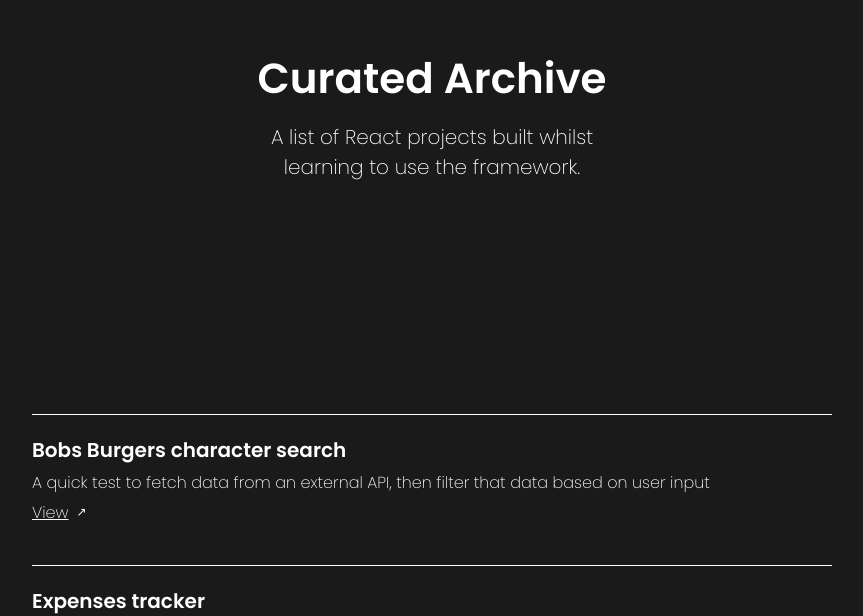
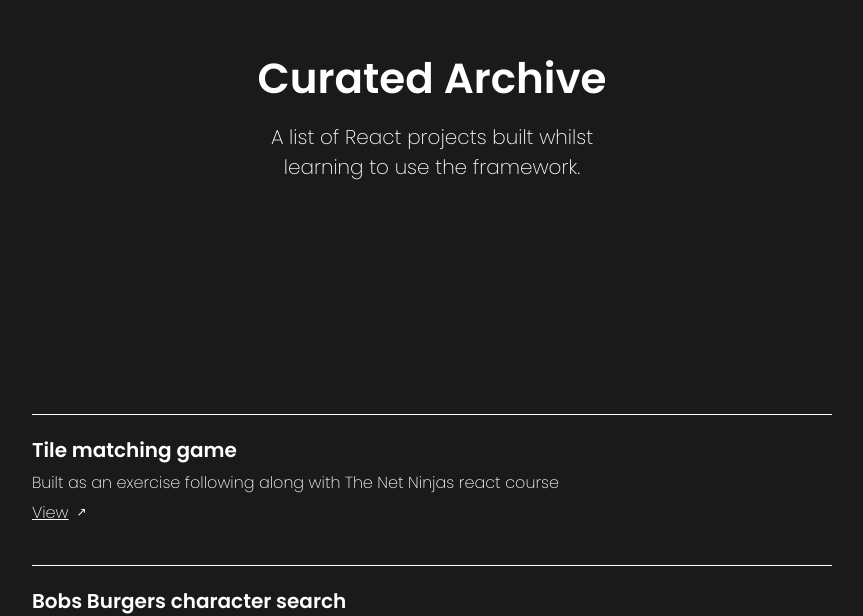
Before and after one commit to jamiem89/curated-archive, a React (Create React App) app: page / in a window 1280 px wide. Shown: the part 186-802 px from the top of the page, without its empty margins (208-1071 px from the left). Built offline with nearby package versions, Linux system fonts and the light colour scheme.

Commit message:
added memory game project

```diff
--- a/src/App.js
+++ b/src/App.js
@@ -5,6 +5,11 @@ import ProjectList from './components/ProjectList';
 function App() {
 
     const data = [
+        {
+            title: 'Tile matching game',
+            desc: 'Built as an exercise following along with The Net Ninjas react course',
+            link: 'https://memory-game-mauve-three.vercel.app/'
+        },
         {
             title: `Bobs Burgers character search`,
             desc: `A quick test to fetch data from an external API, then filter that data based on user input`,
```
